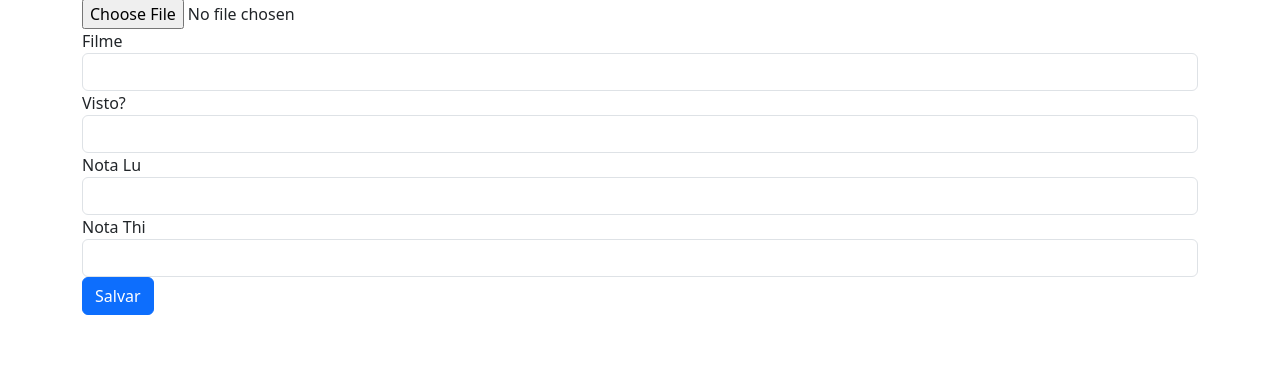
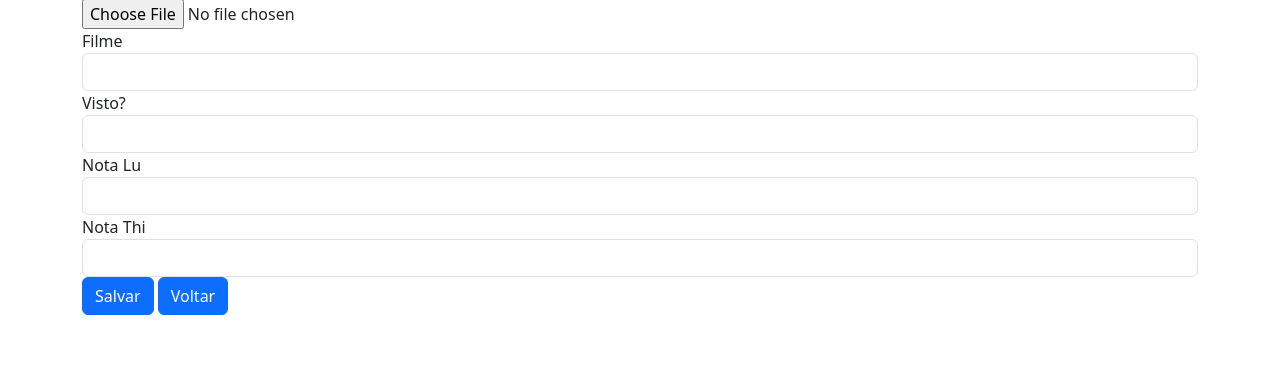
Before and after one commit to luizassimoes/diario-do-cinema, a Flask app: page /new in a window 1280 px wide. Shown: the part 57-434 px from the top of the page. Run offline with Flask 3, Linux system fonts and the light colour scheme; some libraries are stand-ins or nearby versions.

Commit message:
+botoes 'novo jogo' e 'voltar'

```diff
--- a/Alura/templates/edit.html
+++ b/Alura/templates/edit.html
@@ -21,6 +21,7 @@
             <input type="text" id="grade2" name="grade2" class="form-control" value="{{ movie.grade2 }}">
           </div>
           <button type="submit" class="btn btn-primary btn-salvar">Modificar</button>
+          <a class="btn btn-primary" href="{{ url_for('index') }}">Voltar</a>
         </fieldset>
       </form>
     </div>
--- a/Alura/templates/list.html
+++ b/Alura/templates/list.html
@@ -1,5 +1,9 @@
 {% extends "template.html" %}
 {% block conteudo %}
+
+        <a class="btn btn-primary" href="{{ url_for('new') }}">Novo Filme</a>
+
+
         <table class="table table-striped table-responsive table-bordered">
             <thead class="thead-default">
                 <tr>
--- a/Alura/templates/new.html
+++ b/Alura/templates/new.html
@@ -20,6 +20,7 @@
             <input type="text" id="grade2" name="grade2" class="form-control">
           </div>
           <button type="submit" class="btn btn-primary btn-salvar">Salvar</button>
+          <a class="btn btn-primary" href="{{ url_for('index') }}">Voltar</a>
         </fieldset>
       </form>
     </div>
```
